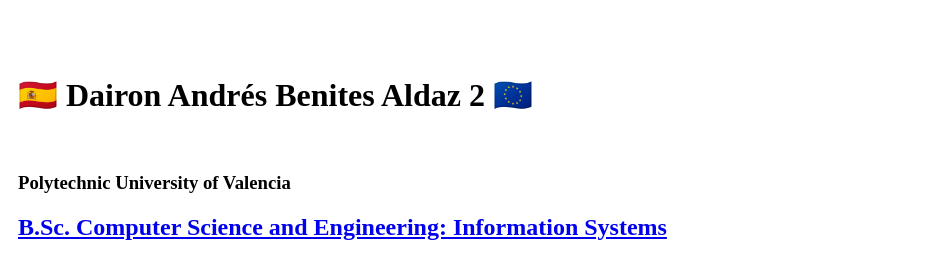
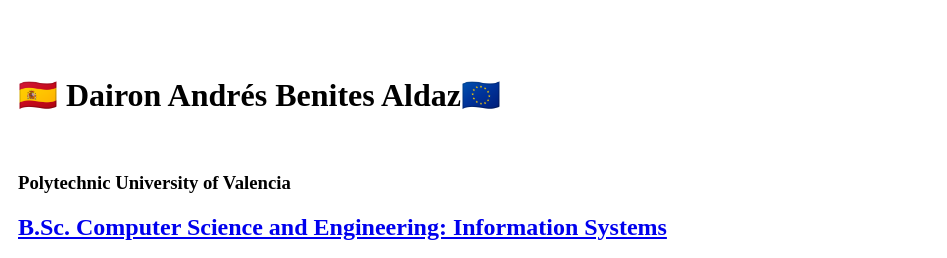
Before and after one commit to daibeal/CV, a plain HTML site: page index.html in a window 1280 px wide. Shown: the top 258 px of the page, 333-1280 px from the left. Drawn offline with Linux system fonts and the light colour scheme.

Commit message:
Add files via upload

```diff
--- a/index.html
+++ b/index.html
@@ -15,7 +15,7 @@
     <tr>
       <td> <img src="https://daibealdotcom.files.wordpress.com/2021/04/70776826_460002241263441_6704640800292077568_n-1.jpg" alt="Default image" width="400" height="300" class="myimg" style="wigth: 100%"></td>
       <td>
-        <h1>🇪🇸 Dairon Andrés Benites Aldaz 2 🇪🇺</h1>
+        <h1>🇪🇸 Dairon Andrés Benites Aldaz🇪🇺</h1>
         <br>
         <h3>Polytechnic University of Valencia</h3>
         <h2> <a href="https://www.inf.upv.es/www/etsinf/es/"> B.Sc. Computer Science and Engineering: Information Systems</a></h2>
```
